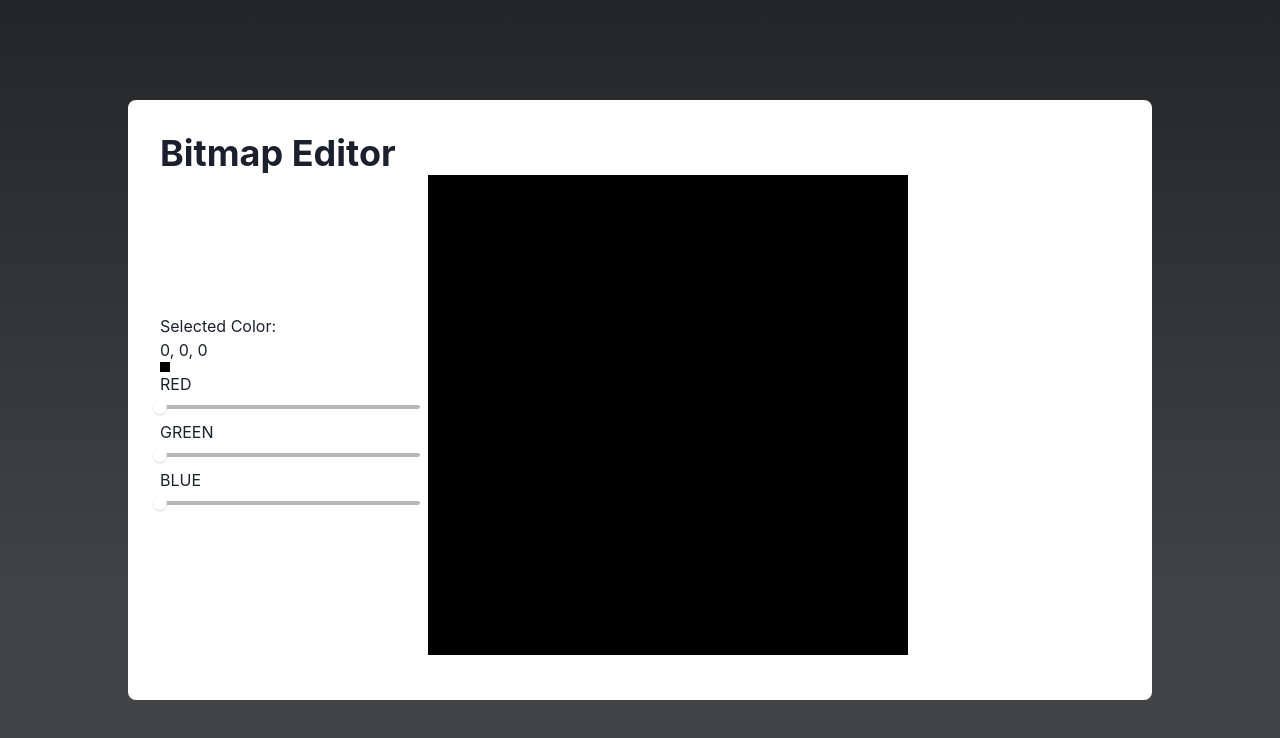
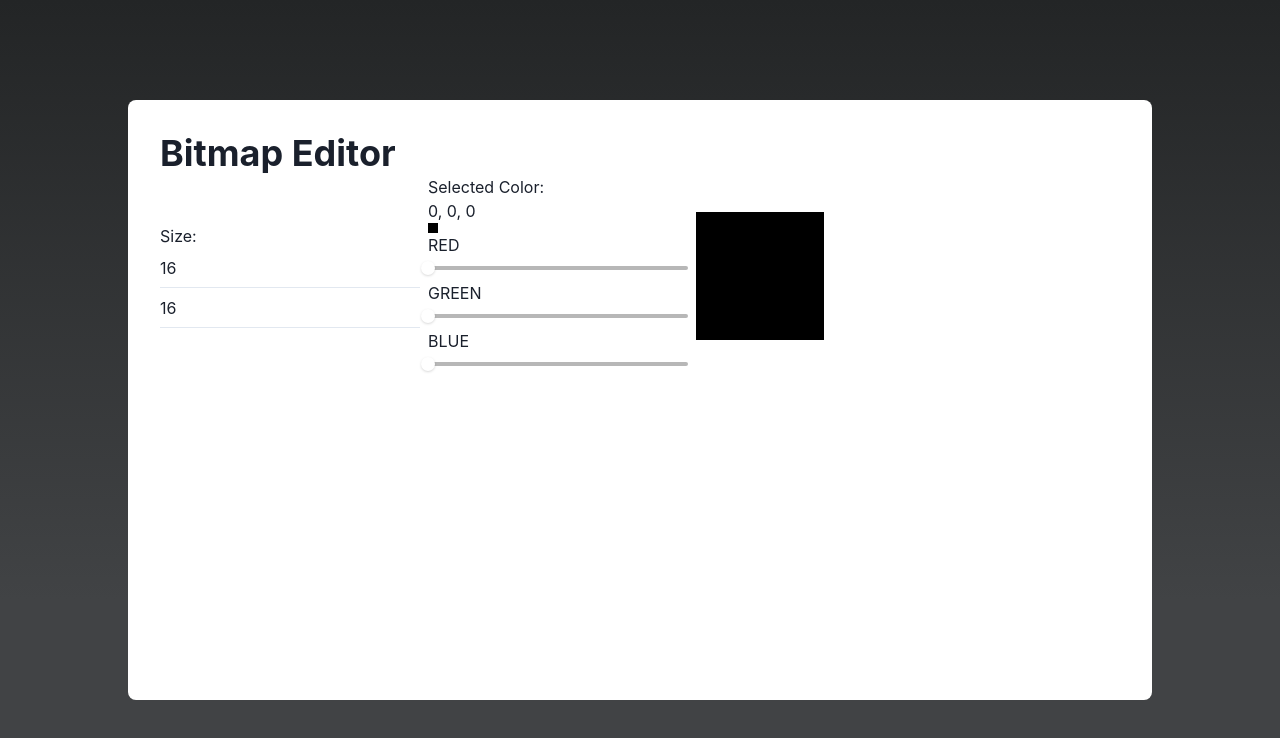
Before and after one commit to thefredo1000/bitmap-editor, a React (Create React App) app: page / in a window 1280 px wide. Shown: the top 738 px of the page. Built offline with nearby package versions, Linux system fonts and the light colour scheme.

Commit message:
pixel grid change

```diff
--- a/src/components/Editor/index.tsx
+++ b/src/components/Editor/index.tsx
@@ -1,9 +1,10 @@
-import { Box, HStack, Text } from "@chakra-ui/react";
+import { Box, HStack, Input, Text } from "@chakra-ui/react";
 import PixelGrid from "../PixelGrid";
 import { useState } from "react";
 import ColorPicker from "../ColorPicker";
 import { Color } from "../../types/colors";
 import { convertColorToCSSColor } from "../../utils/conversions";
+import { Size } from "../../types/grid";
 
 export default function Editor() {
   const [selectedColor, setSelectedColor] = useState<Color>({
@@ -12,8 +13,32 @@ export default function Editor() {
     BLUE: 0,
   });
 
+  const [size, setSize] = useState<Size>({
+    width: 16,
+    height: 16,
+  });
+
   return (
     <HStack>
+      <Box w="260px">
+        <Text> Size: </Text>
+        <Input
+          variant="flushed"
+          placeholder="width (px)"
+          onChange={(event) => {
+            setSize({ ...size, width: parseInt(event.target.value) ?? 0 });
+          }}
+          defaultValue={size.width.toString()}
+        />
+        <Input
+          variant="flushed"
+          placeholder="heigth (px)"
+          onChange={(event) => {
+            setSize({ ...size, height: parseInt(event.target.value) ?? 0 });
+          }}
+          defaultValue={size.height.toString()}
+        />
+      </Box>
       <Box w="260px">
         <Text> Selected Color: </Text>
         <Text>
@@ -23,13 +48,13 @@ export default function Editor() {
           h="10px"
           w="10px"
           bgColor={convertColorToCSSColor(selectedColor)}
-        ></Box>
+        />
         <ColorPicker
           selectedColor={selectedColor}
           setSelectedColor={setSelectedColor}
         />
       </Box>
-      <PixelGrid selectedColor={selectedColor} />
+      <PixelGrid selectedColor={selectedColor} size={size} />
     </HStack>
   );
 }
--- a/src/components/PixelGrid/PixelGrid.css
+++ b/src/components/PixelGrid/PixelGrid.css
@@ -10,8 +10,8 @@
 }
 
 .cell {
-  width: 30px; /* Width of each cell */
-  height: 30px; /* Height of each cell */
+  width: 8px; /* Width of each cell */
+  height: 8px; /* Height of each cell */
   border: 0px solid black; /* Border for the cells */
   cursor: pointer; /* Cursor changes to pointer to indicate clickable area */
 }
--- a/src/components/PixelGrid/index.tsx
+++ b/src/components/PixelGrid/index.tsx
@@ -2,11 +2,18 @@ import React, { useState } from "react";
 import "./PixelGrid.css"; // Import the CSS file for styling
 import { Color } from "../../types/colors";
 import { convertColorToCSSColor } from "../../utils/conversions";
+import { Size } from "../../types/grid";
 
-const PixelGrid = ({ selectedColor }: { selectedColor: Color }) => {
-  const initialGridState = new Array(16)
+const PixelGrid = ({
+  selectedColor,
+  size,
+}: {
+  selectedColor: Color;
+  size: Size;
+}) => {
+  const initialGridState = new Array(size.width)
     .fill(null)
-    .map(() => new Array(16).fill("rgb(0,0,0)"));
+    .map(() => new Array(size.height).fill("rgb(0,0,0)"));
   const [grid, setGrid] = useState(initialGridState);
   const [isMouseDown, setIsMouseDown] = useState(false);
 
@@ -36,7 +43,9 @@ const PixelGrid = ({ selectedColor }: { selectedColor: Color }) => {
               key={`${rowIndex}-${colIndex}`}
               className="cell"
               style={{ backgroundColor: color }}
-              onMouseOver={() => isMouseDown && toggleCellColor(rowIndex, colIndex)}
+              onMouseOver={() =>
+                isMouseDown && toggleCellColor(rowIndex, colIndex)
+              }
               onMouseDown={() => {
                 setIsMouseDown(true);
                 toggleCellColor(rowIndex, colIndex);
--- /dev/null
+++ b/src/types/grid.ts
@@ -0,0 +1,4 @@
+export interface Size {
+  width: number;
+  height: number;
+}
```
